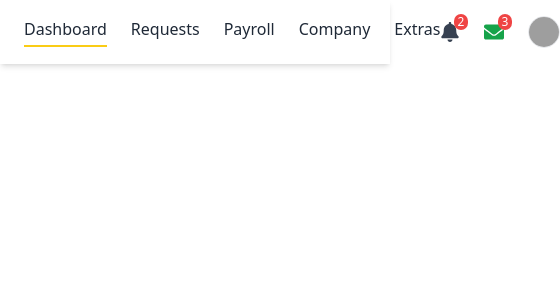
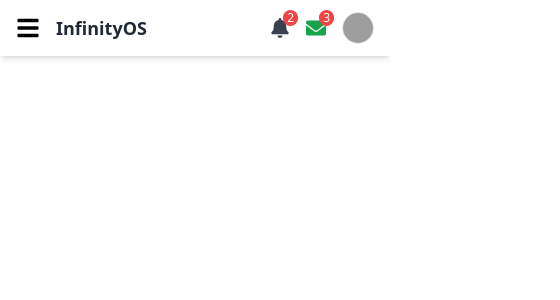
Before and after one commit to iinfinity-AI/InfinityOS, a React (Vite) app in the folder employeemgtsystem/: page / in a window 390 px wide. Shown: the top 300 px of the page, 560 px wide, since content can reach past the window. Built offline with nearby package versions, Linux system fonts and the light colour scheme; grey boxes are pictures that could not be loaded.

Commit message:
Added responsive top navigation bar with mobile toggle menu

```diff
--- a/employeemgtsystem/src/components/navbar/TopNav.jsx
+++ b/employeemgtsystem/src/components/navbar/TopNav.jsx
@@ -1,10 +1,24 @@
-import { FaBell, FaEnvelope } from "react-icons/fa";
+import { useState } from "react";
+import { FaBars, FaBell, FaEnvelope } from "react-icons/fa";
 
 export default function TopNav() {
+  const [menuOpen, setMenuOpen] = useState(false);
+
   return (
-    <div className="bg-white shadow-md px-6 py-4 flex justify-between items-center">
-      {/* Left - Tabs */}
-      <div className="flex gap-6 text-gray-800 font-medium">
+    <div className="bg-white shadow-md px-4 py-3 flex justify-between items-center relative">
+      {/* Left - Logo & Menu Toggle */}
+      <div className="flex items-center gap-4">
+        <button
+          className="md:hidden text-2xl"
+          onClick={() => setMenuOpen(!menuOpen)}
+        >
+          <FaBars />
+        </button>
+        <span className="text-lg font-bold text-gray-800">InfinityOS</span>
+      </div>
+
+      {/* Center - Navigation Links (Desktop Only) */}
+      <div className="hidden md:flex gap-6 text-gray-800 font-medium">
         <a href="#" className="border-b-2 border-yellow-400 pb-1">Dashboard</a>
         <a href="#">Requests</a>
         <a href="#">Payroll</a>
@@ -13,7 +27,7 @@ export default function TopNav() {
       </div>
 
       {/* Right - Icons + Avatar */}
-      <div className="flex items-center gap-6">
+      <div className="flex items-center gap-4">
         <div className="relative">
           <FaBell className="text-gray-700 text-xl" />
           <span className="absolute -top-2 -right-2 bg-red-500 text-white text-xs px-1 rounded-full">2</span>
@@ -28,6 +42,17 @@ export default function TopNav() {
           className="w-8 h-8 rounded-full border"
         />
       </div>
+
+      {/* Mobile Nav Links Dropdown */}
+      {menuOpen && (
+        <div className="absolute top-full left-0 w-full bg-white flex flex-col p-4 gap-3 shadow-md md:hidden z-10">
+          <a href="#" className="text-gray-800">Dashboard</a>
+          <a href="#" className="text-gray-800">Requests</a>
+          <a href="#" className="text-gray-800">Payroll</a>
+          <a href="#" className="text-gray-800">Company</a>
+          <a href="#" className="text-gray-800">Extras</a>
+        </div>
+      )}
     </div>
   );
 }
```
